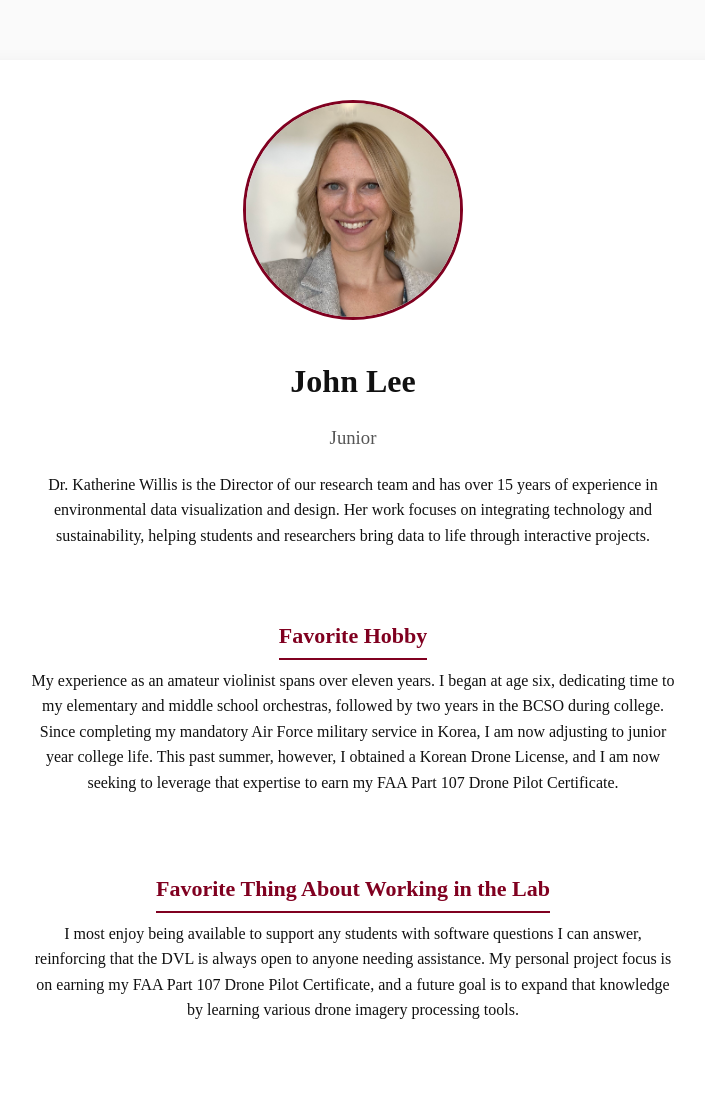
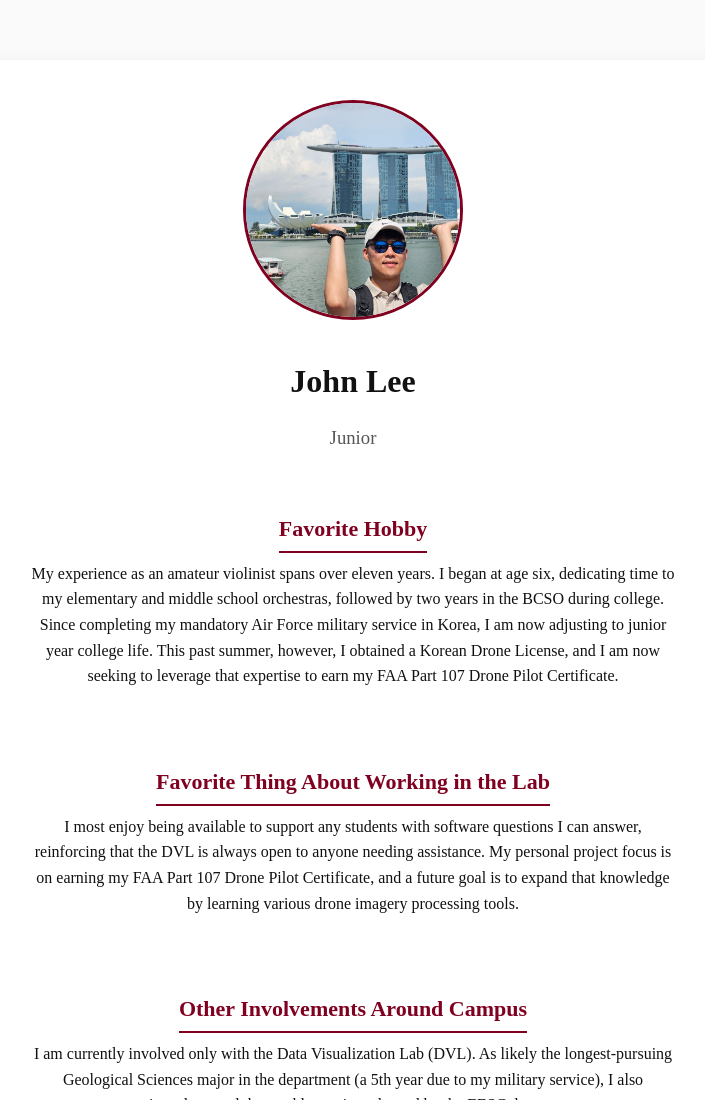
Before and after one commit to marteynafisa-gif/Meet-the-team-DVL.github.io, a plain HTML site: page John.html in a window 1280 px wide. Shown: the top 1100 px of the page, without its empty margins (287-992 px from the left). Drawn offline with Linux system fonts and the light colour scheme.

Commit message:
Update John.html

```diff
--- a/John.html
+++ b/John.html
@@ -63,13 +63,9 @@
 </head>
 <body>
   <div class="profile-container">
-    <img src="Kate_dvl.jpg" alt="Dr. Katherine Willis">
+    <img src="Johnimg2.JPG" alt=" John Lee ">
     <h1>John Lee</h1>
     <h3>Junior</h3>
-
-    <p>
-      Dr. Katherine Willis is the Director of our research team and has over 15 years of experience in environmental data visualization and design. Her work focuses on integrating technology and sustainability, helping students and researchers bring data to life through interactive projects.
-    </p>
 
     <div class="section">
       <h2 class="section-title">Favorite Hobby</h2>
```
